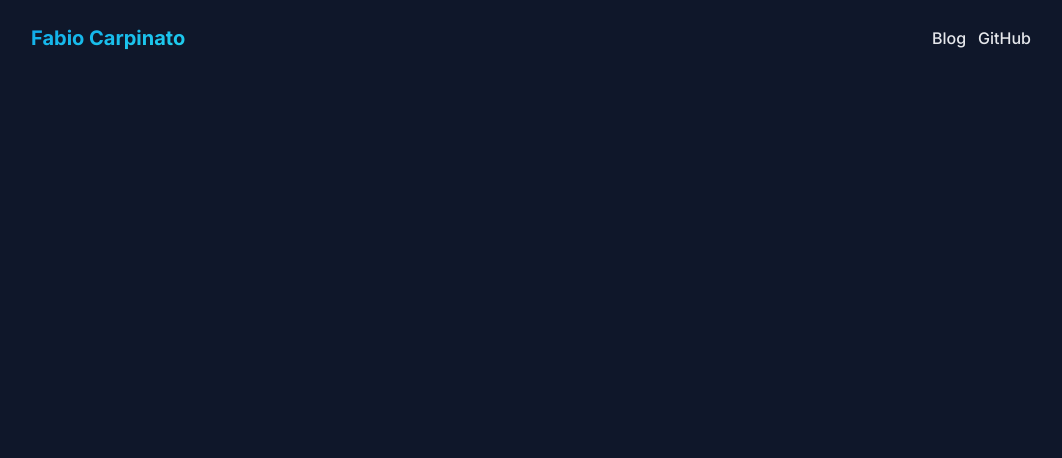
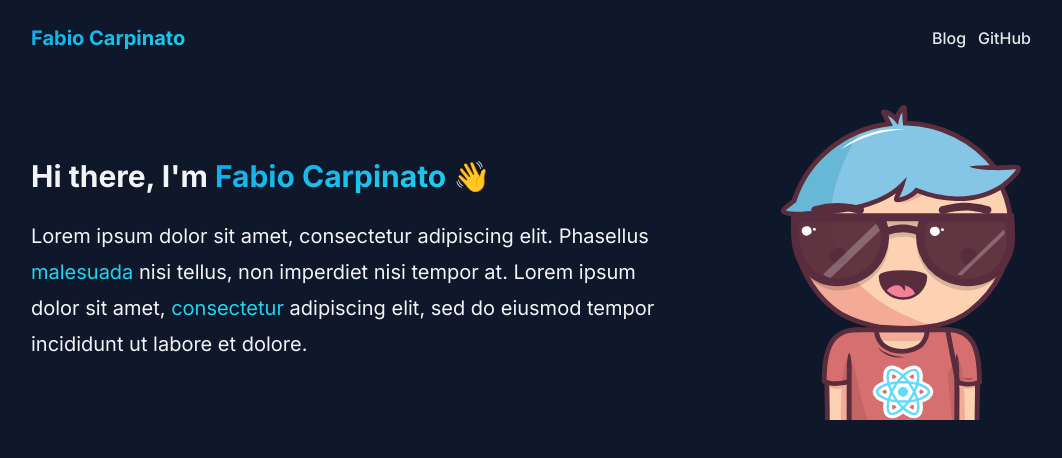
Before and after one commit to fbcarpinato/fbcarpinato.github.io, a Next.js app: page / in a window 1280 px wide. Shown: the top 458 px of the page, without its empty margins (109-1171 px from the left). Built offline with nearby package versions, Linux system fonts and the light colour scheme.

Commit message:
feat: adds hero component

```diff
--- a/app/page.tsx
+++ b/app/page.tsx
@@ -1,5 +1,9 @@
-import Image from 'next/image';
+import { Hero } from '../components/molecules';
 
 export default function Home() {
-  return <main></main>;
+  return (
+    <>
+      <Hero />
+    </>
+  );
 }
--- /dev/null
+++ b/components/atoms/GradientText.tsx
@@ -0,0 +1,13 @@
+import type { ReactNode } from 'react';
+
+type IGradientTextProps = {
+  children: ReactNode;
+};
+
+const GradientText = (props: IGradientTextProps) => (
+  <span className="bg-gradient-to-br from-sky-500 to-cyan-400 bg-clip-text text-transparent">
+    {props.children}
+  </span>
+);
+
+export { GradientText };
--- /dev/null
+++ b/components/atoms/HeroAvatar.tsx
@@ -0,0 +1,21 @@
+import type { ReactNode } from 'react';
+
+type IHeroAvatarProps = {
+  title: ReactNode;
+  description: ReactNode;
+  avatar: ReactNode;
+};
+
+const HeroAvatar = (props: IHeroAvatarProps) => (
+  <div className="flex flex-col items-center md:flex-row md:justify-between md:gap-x-24">
+    <div>
+      <h1 className="text-3xl font-bold">{props.title}</h1>
+
+      <p className="mt-6 text-xl leading-9">{props.description}</p>
+    </div>
+
+    <div className="shrink-0">{props.avatar}</div>
+  </div>
+);
+
+export { HeroAvatar };
--- a/components/atoms/index.tsx
+++ b/components/atoms/index.tsx
@@ -3,3 +3,5 @@ export * from './NavMenu';
 export * from './NavMenuItem';
 export * from './NavbarTwoColumns';
 export * from './Section';
+export * from './GradientText';
+export * from './HeroAvatar';
--- /dev/null
+++ b/components/molecules/Hero.tsx
@@ -0,0 +1,36 @@
+import { GradientText, HeroAvatar, Section } from '../atoms';
+
+const Hero = () => (
+  <Section>
+    <HeroAvatar
+      title={
+        <>
+          Hi there, I&apos;m <GradientText>Fabio Carpinato</GradientText> 👋
+        </>
+      }
+      description={
+        <>
+          Lorem ipsum dolor sit amet, consectetur adipiscing elit. Phasellus{' '}
+          <a className="text-cyan-400 hover:underline" href="/">
+            malesuada
+          </a>{' '}
+          nisi tellus, non imperdiet nisi tempor at. Lorem ipsum dolor sit amet,{' '}
+          <a className="text-cyan-400 hover:underline" href="/">
+            consectetur
+          </a>{' '}
+          adipiscing elit, sed do eiusmod tempor incididunt ut labore et dolore.
+        </>
+      }
+      avatar={
+        <img
+          className="h-80 w-64"
+          src="/assets/images/avatar.svg"
+          alt="Avatar image"
+          loading="lazy"
+        />
+      }
+    />
+  </Section>
+);
+
+export { Hero };
--- a/components/molecules/index.tsx
+++ b/components/molecules/index.tsx
@@ -1 +1,2 @@
 export * from './Navbar';
+export * from './Hero';
```
Also changed, not shown: public/assets/images/avatar.svg (added).
